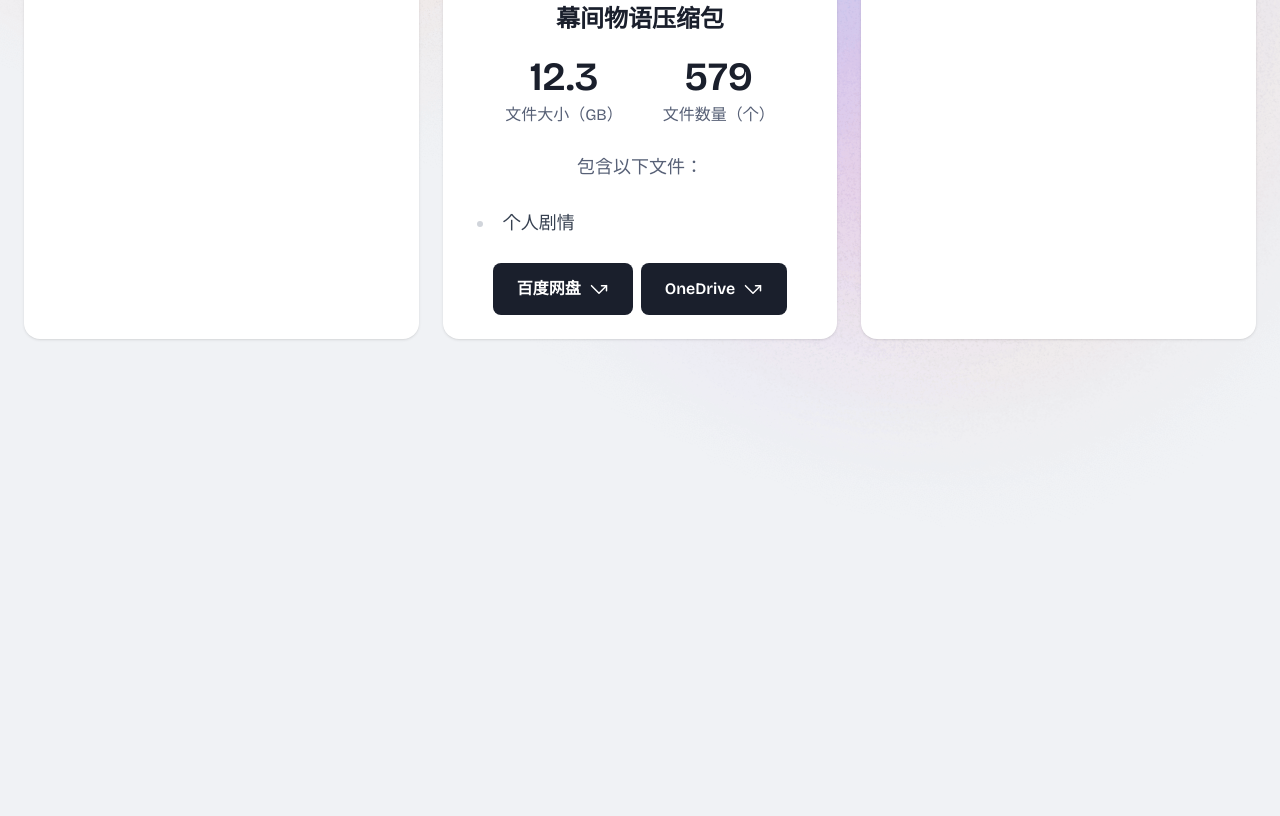
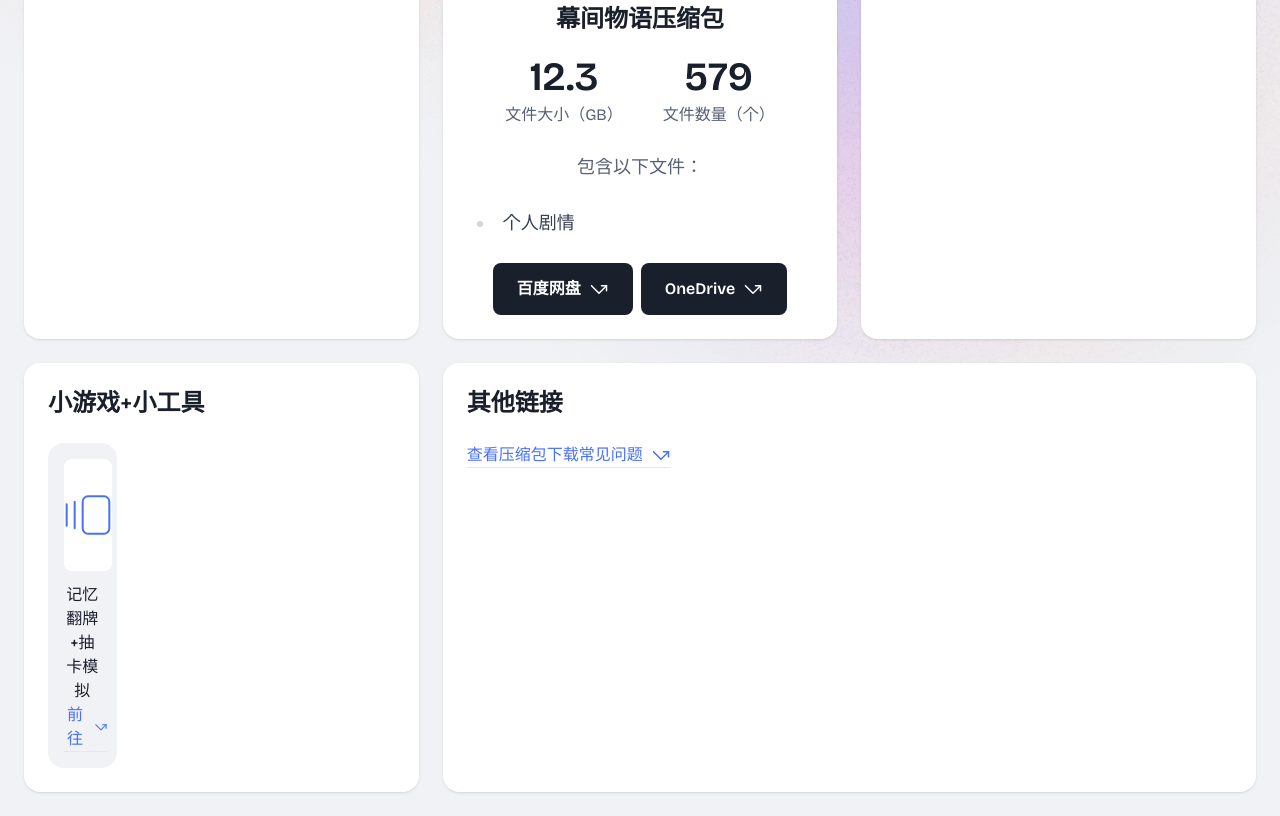
Before and after one commit to prideofeden/index, a plain HTML site: page index.html in a window 1280 px wide. Shown: the part 609-1425 px from the top of the page. Before the commit the page ends 972 px from the top, so only its background shows below. Drawn offline with Linux system fonts and the light colour scheme.

Commit message:
Update index.html

```diff
--- a/index.html
+++ b/index.html
@@ -337,6 +337,46 @@
                     </div>
                 </div>
             </div>
+
+            <!-- Services -->
+            <div class="rounded-2xl bg-white p-6 shadow dark:bg-black dark:shadow-dark">
+                <div class="flex flex-wrap items-center justify-between gap-2">
+                    <h3 class="text-2xl font-semibold dark:text-light">小游戏+小工具</h3>
+                </div>
+
+                <div class="mt-6 grid grid-cols-2 gap-6 md:grid-cols-4">
+                    <div class="rounded-2xl bg-light p-2 text-center dark:bg-dark-2 md:p-4">
+                        <div class="grid place-content-center rounded-lg bg-white p-6 dark:bg-black">
+                            <svg xmlns="http://www.w3.org/2000/svg" viewbox="0 0 64 64" fill="none" stroke="currentColor" stroke-linecap="round" stroke-linejoin="round" stroke-width="2" class="h-12 w-12 text-primary lg:h-16 lg:w-16">
+                                <path d="M26.666 18.667A5.333 5.333 0 0 1 32 13.333h16a5.333 5.333 0 0 1 5.333 5.334v26.666A5.333 5.333 0 0 1 48 50.667H32a5.333 5.333 0 0 1-5.334-5.334V18.667Zm-8 0v26.666m-8-24v21.334"></path>
+                            </svg>
+                        </div>
+                        <p class="mt-3 text-base font-medium text-dark dark:text-light/70">
+                            记忆翻牌+抽卡模拟
+                            <br>
+                            <a href="" class="inline-flex items-center justify-center gap-2 border-b text-center text-base text-primary transition hover:border-b-primary dark:border-b-muted dark:hover:border-b-primary">
+                                <span>前往</span>
+                                     <svg xmlns="http://www.w3.org/2000/svg" fill="none" viewBox="0 0 20 20" stroke="currentColor" stroke-linecap="round" stroke-linejoin="round" stroke-width="1.5" class="h-5 w-5">
+                                    <path d="M17.5 11.667v-5h-5"></path>
+                                    <path d="m17.5 6.667-7.5 7.5-7.5-7.5"></path>
+                                </svg>
+                            </a>
+                        </p>
+                    </div>
+                </div>
+            </div>
+
+            <!-- Contact -->
+            <div class="rounded-2xl bg-white p-6 shadow dark:bg-black dark:shadow-dark lg:col-span-2">
+                <h3 class="text-2xl font-semibold dark:text-light">其他链接</h3>
+                <a href="" class="mt-6 inline-flex items-center justify-center gap-2 border-b text-center text-base text-primary transition hover:border-b-primary dark:border-b-muted dark:hover:border-b-primary">
+                    <span>查看压缩包下载常见问题</span>
+                    <svg xmlns="http://www.w3.org/2000/svg" viewbox="0 0 20 20" fill="none" stroke="currentColor" stroke-linecap="round" stroke-linejoin="round" stroke-width="1.5" class="h-5 w-5">
+                        <path d="M17.5 11.667v-5h-5"></path>
+                        <path d="m17.5 6.667-7.5 7.5-7.5-7.5"></path>
+                    </svg>
+                </a>
+            </div>
         </main>
     </div>
 
```
